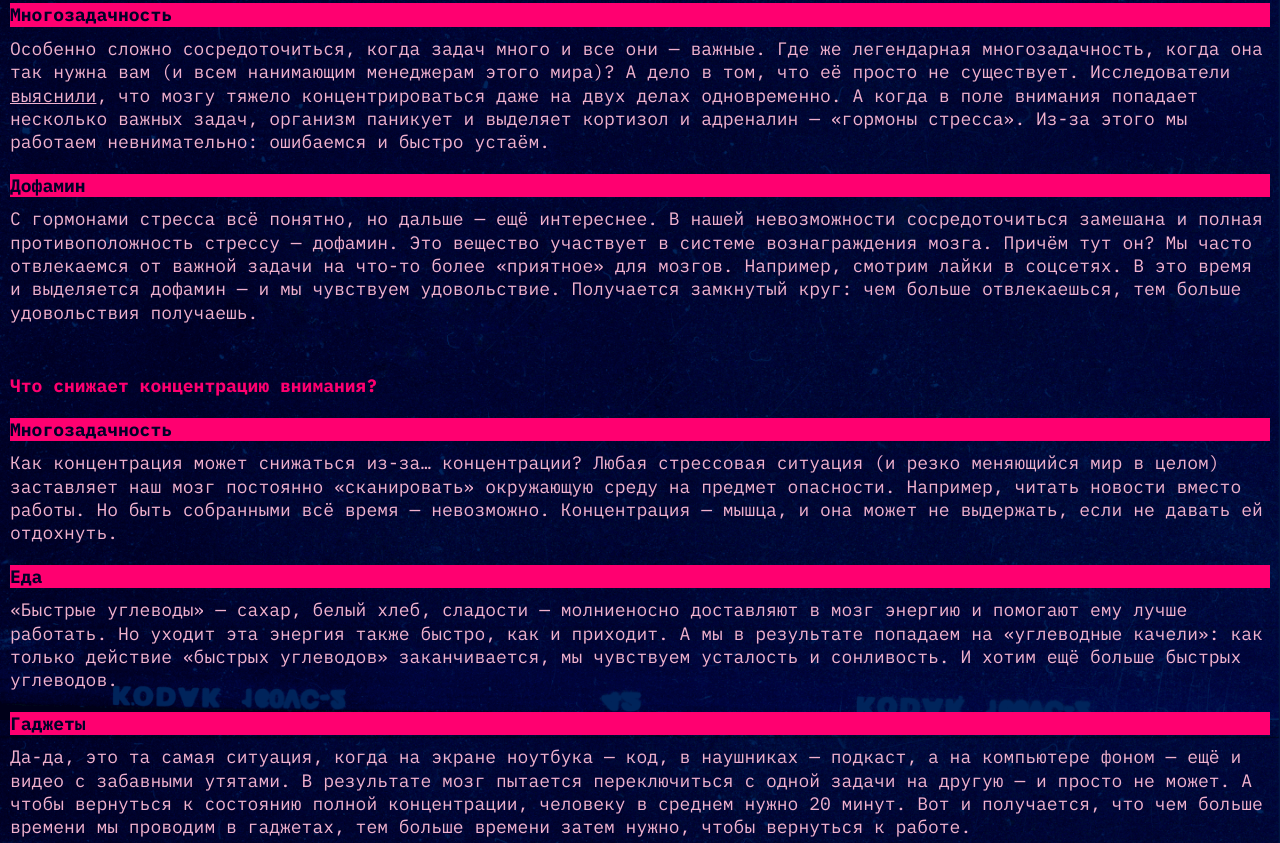
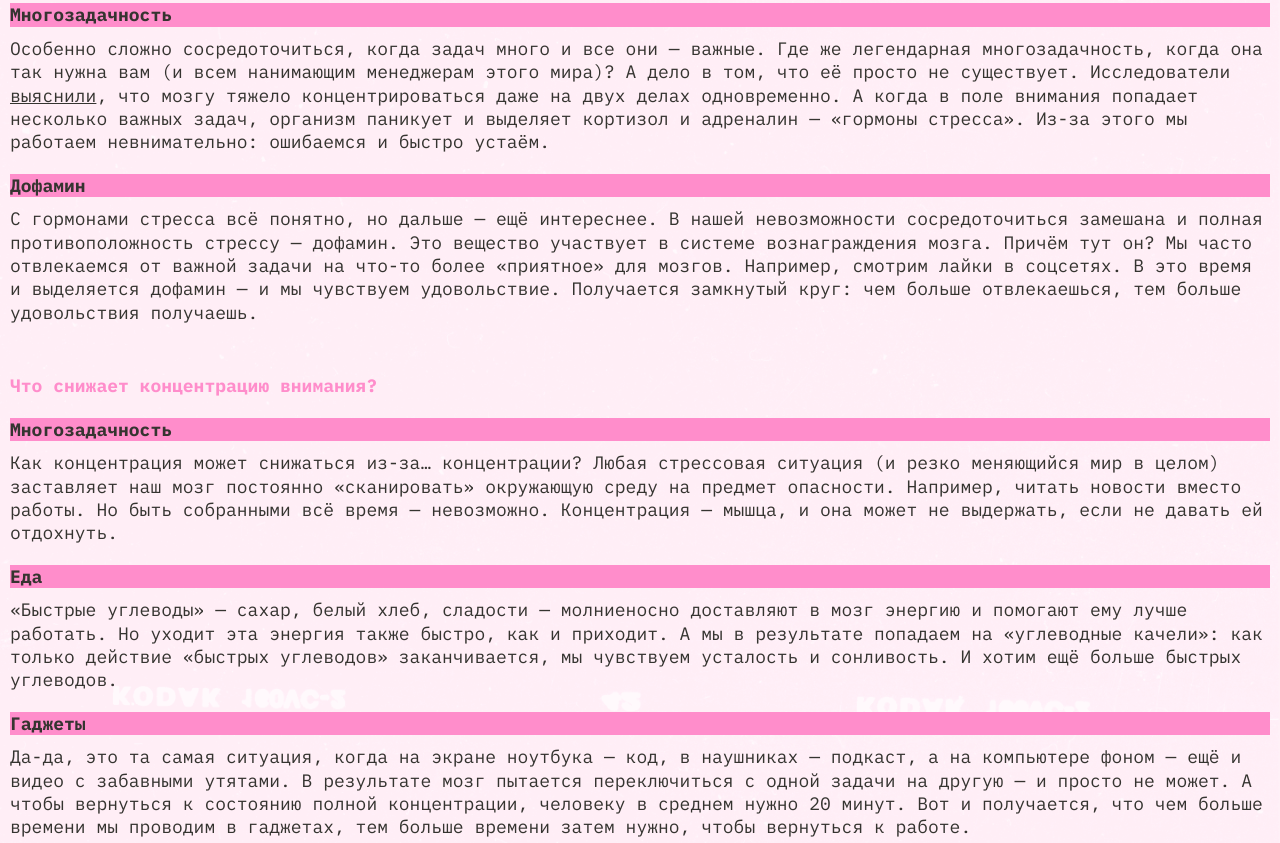
Before and after one commit to saberrrww/slozhno-sosredotochitsya-fd, a plain HTML site: page index.html in a window 1280 px wide. Shown: the part 880-1723 px from the top of the page. Drawn offline with Linux system fonts and the light colour scheme.

Commit message:
light theme

```diff
--- a/index.html
+++ b/index.html
@@ -18,7 +18,7 @@
   </head>
   <body class="page">
     <header class="header decorated-zone">
-      <span class="rec">rec</span>
+      <span class="rec" aria-hidden="true">rec</span>
       <nav class="header__theme-menu">
         <ul class="header__theme-menu-list">
           <li class="header__theme-menu-item">
@@ -54,7 +54,7 @@
     <main class="main">
       <section class="content">
         <h2 class="content__title">Почему сосредоточиться так сложно</h2>
-        <arcticle class="content__card">
+        <article class="content__card">
           <h3 class="content__card-title title-decor">Многозадачность</h3>
           <p class="content__card-text">Особенно сложно сосредоточиться, когда задач много и все они — важные.
             Где же легендарная многозадачность, когда она так нужна вам (и всем нанимающим менеджерам этого мира)?
@@ -62,8 +62,8 @@
             А когда в поле внимания попадает несколько важных задач, организм паникует и выделяет кортизол и адреналин — «гормоны стресса».
             Из-за этого мы работаем невнимательно: ошибаемся и быстро устаём.
           </p>
-        </arcticle>
-        <arcticle class="content__card">
+        </article>
+        <article class="content__card">
           <h3 class="content__card-title title-decor">Дофамин</h3>
           <p class="content__card-text">С гормонами стресса всё понятно, но дальше — ещё интереснее.
             В нашей невозможности сосредоточиться замешана и полная противоположность стрессу — дофамин.
@@ -71,34 +71,34 @@
             Например, смотрим лайки в соцсетях. В это время и выделяется дофамин — и мы чувствуем удовольствие.
             Получается замкнутый круг: чем больше отвлекаешься, тем больше удовольствия получаешь.
           </p>
-        </arcticle>
+        </article>
       </section>
       <section class="content">
         <h2 class="content__title">Что снижает концентрацию внимания?</h2>
-        <arcticle class="content__card">
+        <article class="content__card">
           <h3 class="content__card-title title-decor">Многозадачность</h3>
           <p class="content__card-text">Как концентрация может снижаться из-за… концентрации?
             Любая стрессовая ситуация (и резко меняющийся мир в целом) заставляет наш мозг постоянно «сканировать» окружающую среду на предмет опасности.
             Например, читать новости вместо работы. Но быть собранными всё время — невозможно.
             Концентрация — мышца, и она может не выдержать, если не давать ей отдохнуть.
           </p>
-        </arcticle>
-        <arcticle class="content__card">
+        </article>
+        <article class="content__card">
           <h3 class="content__card-title title-decor">Еда</h3>
           <p class="content__card-text">«Быстрые углеводы» — сахар, белый хлеб, сладости — молниеносно доставляют в мозг энергию и помогают ему лучше работать.
             Но уходит эта энергия также быстро, как и приходит.
             А мы в результате попадаем на «углеводные качели»: как только действие «быстрых углеводов» заканчивается, мы чувствуем усталость и сонливость.
             И хотим ещё больше быстрых углеводов.
           </p>
-        </arcticle>
-        <arcticle class="content__card">
+        </article>
+        <article class="content__card">
           <h3 class="content__card-title title-decor">Гаджеты</h3>
           <p class="content__card-text">Да-да, это та самая ситуация, когда на экране ноутбука — код, в наушниках — подкаст, а на компьютере фоном — ещё и видео с забавными утятами.
             В результате мозг пытается переключиться с одной задачи на другую — и просто не может.
             А чтобы вернуться к состоянию полной концентрации, человеку в среднем нужно 20 минут.
             Вот и получается, что чем больше времени мы проводим в гаджетах, тем больше времени затем нужно, чтобы вернуться к работе.
           </p>
-        </arcticle>
+        </article>
       </section>
       <section class="content">
         <h2 class="content__title">Как концентрироваться лучше, чем золотая рыбка (то есть дольше трёх секунд)</h2>
@@ -150,23 +150,28 @@
         class="content__image"
         src="./images/sunset.png"
         loading="lazy"
+        alt="Изображение заката на фоне озера"
         >
         <img class="content__image"
         src="./images/ice-cream.png"
         loading="lazy"
+        alt="Изображение мороженого в виде шариков в тарелке"
         >
         <img class="content__image"
         src="./images/tape.png"
         loading="lazy"
+        alt="Изображение с касетой"
         >
         <img class="content__image"
         src="./images/books.png"
         loading="lazy"
+        alt="Изображение с стопкой кинг"
         >
         <img
         class="content__image"
         src="./images/street.png"
         loading="lazy"
+        alt="Изображение улицы в японии"
         >
       </section>
 
--- a/styles/light.css
+++ b/styles/light.css
@@ -10,13 +10,18 @@
     чем стили в медиазапросе предпочтений пользователя
   */
   --background-image: url(../images/cover-image-light.png);
-  --color-title: ;
-  --background-color: ;
-  --accent-color: ;
+  --color-title: #FFC2E6;
+  --background-color: #353430;
+  --accent-color: #FF8DCB;
   --subtitle-color: var(--accent-color);
   --shadow-subtitle-color: var(--background-color);
-  --text-color: ;
+  --text-color: #353430;
   --border-color: var(--accent-color);
+  --accent-color-hover: rgba(50, 49, 45, 0.4);
+
+    .rec{
+    display: none;
+  }
 }
 
 .theme-light .page {
@@ -25,6 +30,14 @@
 
 @media (prefers-color-scheme: light) {
   :root {
-
+  --background-image: url(../images/cover-image-light.png);
+  --color-title: #FFC2E6;
+  --background-color: #353430;
+  --accent-color: #FF8DCB;
+  --subtitle-color: var(--accent-color);
+  --shadow-subtitle-color: var(--background-color);
+  --text-color: #353430;
+  --border-color: var(--accent-color);
+  --accent-color-hover: rgba(50, 49, 45, 0.4);
   }
 }
```
